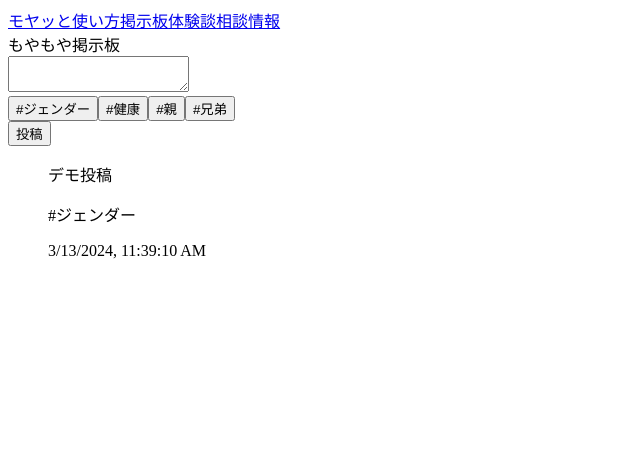
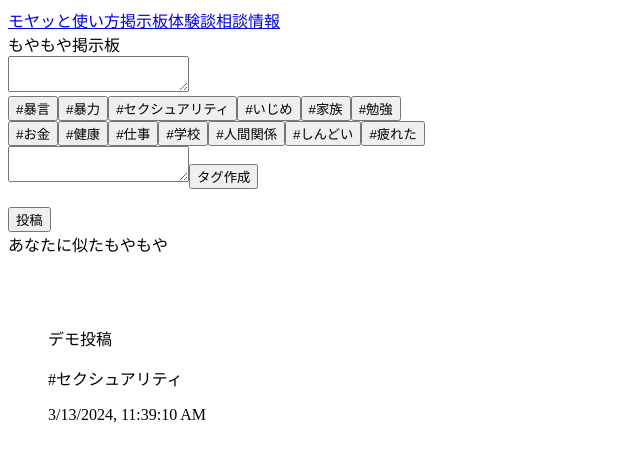
Before and after one commit to y6310/pokopoko, a React (Create React App) app: page / in a window 1280 px wide. Shown: the top 460 px of the page, without its empty margins (0-640 px from the left). Built offline with nearby package versions, Linux system fonts and the light colour scheme.

Commit message:
add:タグ増加とタグ作成機能追加

```diff
--- a/src/components/Keijiban.tsx
+++ b/src/components/Keijiban.tsx
@@ -6,14 +6,15 @@ const initialComments: IComment[] = [{
     content: "デモ投稿",
     createdAt: new Date(),
     id: "commentid",
-    tag:[{ tagtext: "#ジェンダー", tagid: "tagid1" }]
+    tag:[{ tagtext: "#セクシュアリティ", tagid: "tagid1" }]
 }]
 
 const Keijiban = () => {
     const [comments, setComments] = useState<IComment[]>(initialComments);
+    const [nitamoyas, setNitamoyas] = useState<IComment[]>([]);
     const [newComment, setNewComment] = useState<string>("");
     const [choiceTag, setChoiceTag] = useState<ITag[]>([]);
-
+    const [createTagText, setCreateTagText] = useState<string>("");
 
     const createTagObject = (tagtext:string):ITag => {
         return {
@@ -32,6 +33,14 @@ const Keijiban = () => {
         setChoiceTag(updatedTags);
     };
 
+    const handleCreateTag = () => {
+        if(createTagText.trim() !==""){
+            const createNewTag = createTagObject("#"+createTagText);
+            setChoiceTag([...choiceTag, createNewTag]);
+        };
+        setCreateTagText("");//フォームのクリア
+    };
+
     const handleAddComment = () => {
         if(newComment.trim() !== ""){//空欄ではないときにボタンが押された場合
             const id = Math.random().toString();//ランダムなIDを生成
@@ -46,7 +55,15 @@ const Keijiban = () => {
             setNewComment("");//フォームのクリア
             setChoiceTag([]);//タグのクリア
             setComments([...comments, comment])//コメントを追加
+
+            const nitamoyacomments = comments.filter(comment =>
+                comment.tag &&  comment.tag.some(tag =>//2.一致しているタグが含まれている投稿を選ぶ
+                  choiceTag.some(chTag => chTag.tagtext === tag.tagtext)//1.投稿時に選んだタグとすでに投稿してあるタグと一致するタグを選ぶ
+                )
+              );
+            setNitamoyas(nitamoyacomments);
         }
+
     };
 
     return(
@@ -62,13 +79,43 @@ const Keijiban = () => {
                 ))}
 
             <br></br>
-            <button onClick={() => handleTagButtonClick("#ジェンダー")}>#ジェンダー</button>
+            <button onClick={() => handleTagButtonClick("#暴言")}>#暴言</button>
+            <button onClick={() => handleTagButtonClick("#暴力")}>#暴力</button>
+            <button onClick={() => handleTagButtonClick("#セクシュアリティ")}>#セクシュアリティ</button>
+            <button onClick={() => handleTagButtonClick("#いじめ")}>#いじめ</button>
+            <button onClick={() => handleTagButtonClick("#家族")}>#家族</button>
+            <button onClick={() => handleTagButtonClick("#勉強")}>#勉強</button>
+            <br></br>
+            <button onClick={() => handleTagButtonClick("#お金")}>#お金</button>
             <button onClick={() => handleTagButtonClick("#健康")}>#健康</button>
-            <button onClick={() => handleTagButtonClick("#親")}>#親</button>
-            <button onClick={() => handleTagButtonClick("#兄弟")}>#兄弟</button>
+            <button onClick={() => handleTagButtonClick("#仕事")}>#仕事</button>
+            <button onClick={() => handleTagButtonClick("#学校")}>#学校</button>
+            <button onClick={() => handleTagButtonClick("#人間関係")}>#人間関係</button>
+            <button onClick={() => handleTagButtonClick("#しんどい")}>#しんどい</button>
+            <button onClick={() => handleTagButtonClick("#疲れた")}>#疲れた</button>
 
             <br></br>
+            <textarea value={ createTagText } onChange={(e) => setCreateTagText(e.target.value)}></textarea>
+            <button onClick={handleCreateTag}>タグ作成</button>
+            <br></br>
+            <br></br>
             <button onClick={handleAddComment}>投稿</button>
+            <div>
+                あなたに似たもやもや
+                {nitamoyas.slice().reverse().map(nitamoya =>(//新しい投稿を上に表示させるために逆順
+                    <div key = {nitamoya.id}>
+                        <p>{nitamoya.content}</p>
+                        {nitamoya.tag && nitamoya.tag.map(tag => (
+                            <span key={tag.tagid}>{tag.tagtext}</span>
+                        ))}
+                        <p>{nitamoya.createdAt.toLocaleString()}</p>
+                    </div>
+                ))}
+            </div>
+
+            <br></br>
+            <br></br>
+            <br></br>
 
             <ul>
                 {comments.slice().reverse().map(comment =>(//新しい投稿を上に表示させるために逆順
```
Also changed, not shown: src/components/nitamoyamoya.tsx (added, +14 -0 lines).
